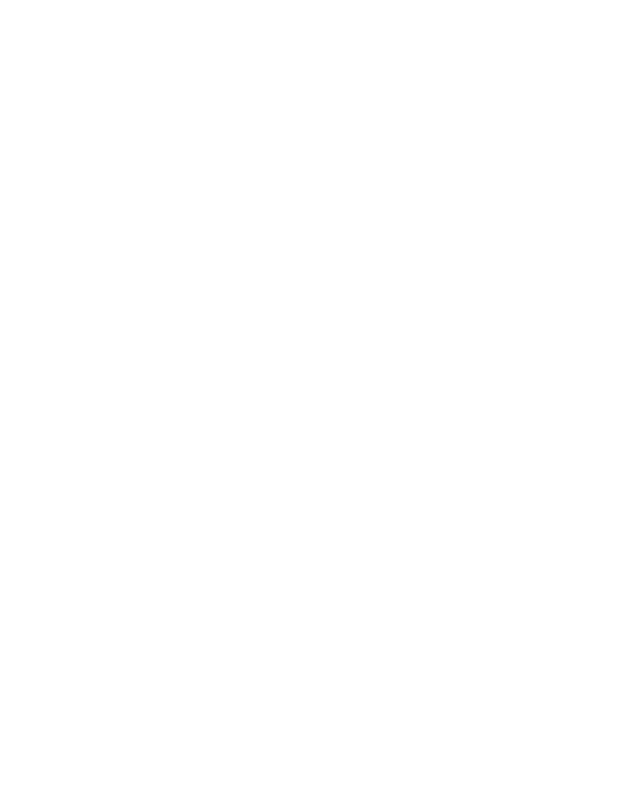
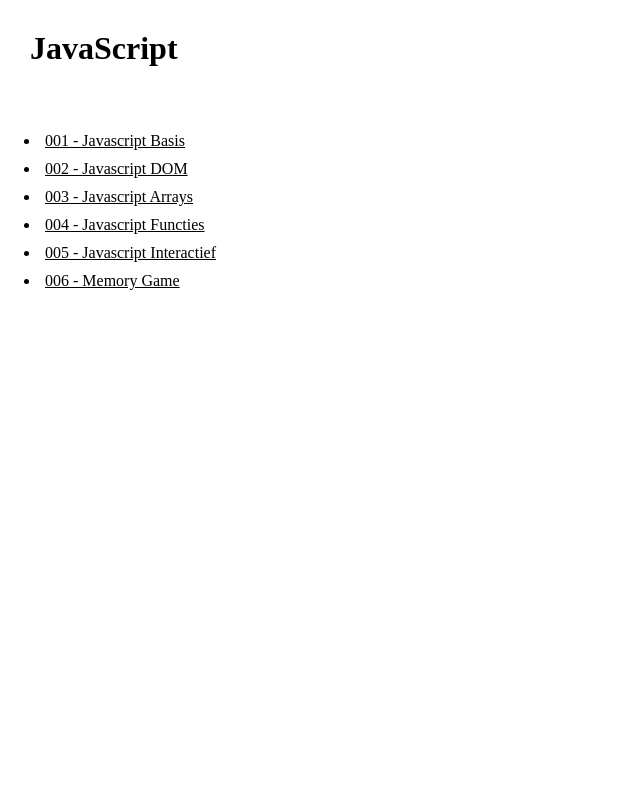
Before and after one commit to SvenKnappmann/JavaScript, a plain HTML site: page index.html in a window 1280 px wide. Shown: the top 800 px of the page, without its empty margins (0-640 px from the left). Drawn offline with Linux system fonts and the light colour scheme.

Commit message:
finished index hub

```diff
--- a/Stylesheet.css
+++ b/Stylesheet.css
@@ -0,0 +1,24 @@
+* {
+    margin: 0;
+    padding: 0;
+}
+body {
+    display: grid;
+}
+header {
+    padding: 30px 20px 20px 30px;
+}
+main {
+    padding: 40px 40px 900px 40px;
+    height: 300px;
+}
+main ul li {
+    padding: 5px;
+}
+main ul li a {
+    color: black;
+}
+footer {
+    padding: 20px;
+    background-color: aquamarine;
+}
--- a/index.html
+++ b/index.html
@@ -6,6 +6,33 @@
     <link rel="stylesheet" href="Stylesheet.css">
 </head>
 <body>
-
+<header>
+    <h1>JavaScript</h1>
+</header>
+<main>
+    <ul>
+        <li>
+            <a href="001%20-%20Javascript%20Basis/index.html">001 - Javascript Basis</a>
+        </li>
+        <li>
+            <a href="001%20-%20Javascript%20Basis/index.html">002 - Javascript DOM</a>
+        </li>
+        <li>
+            <a href="001%20-%20Javascript%20Basis/index.html">003 - Javascript Arrays</a>
+        </li>
+        <li>
+            <a href="001%20-%20Javascript%20Basis/index.html">004 - Javascript Functies</a>
+        </li>
+        <li>
+            <a href="001%20-%20Javascript%20Basis/index.html">005 - Javascript Interactief</a>
+        </li>
+        <li>
+            <a href="001%20-%20Javascript%20Basis/index.html">006 - Memory Game</a>
+        </li>
+    </ul>
+</main>
+<footer>
+    This website is used for educational purposes.
+</footer>
 </body>
 </html>
```
Also changed, not shown: 001 - Javascript Basis/index.html (added, +10 -0 lines), 002 - Javascript DOM/index.html (added, +10 -0 lines), 003 - Javascript Arrays/index.html (added, +10 -0 lines), 004 - Javascript Functies/index.html (added, +10 -0 lines), 005 - Javascript Interactief/index.html (added, +10 -0 lines), 006 - Memory Game/index.html (added, +10 -0 lines).
